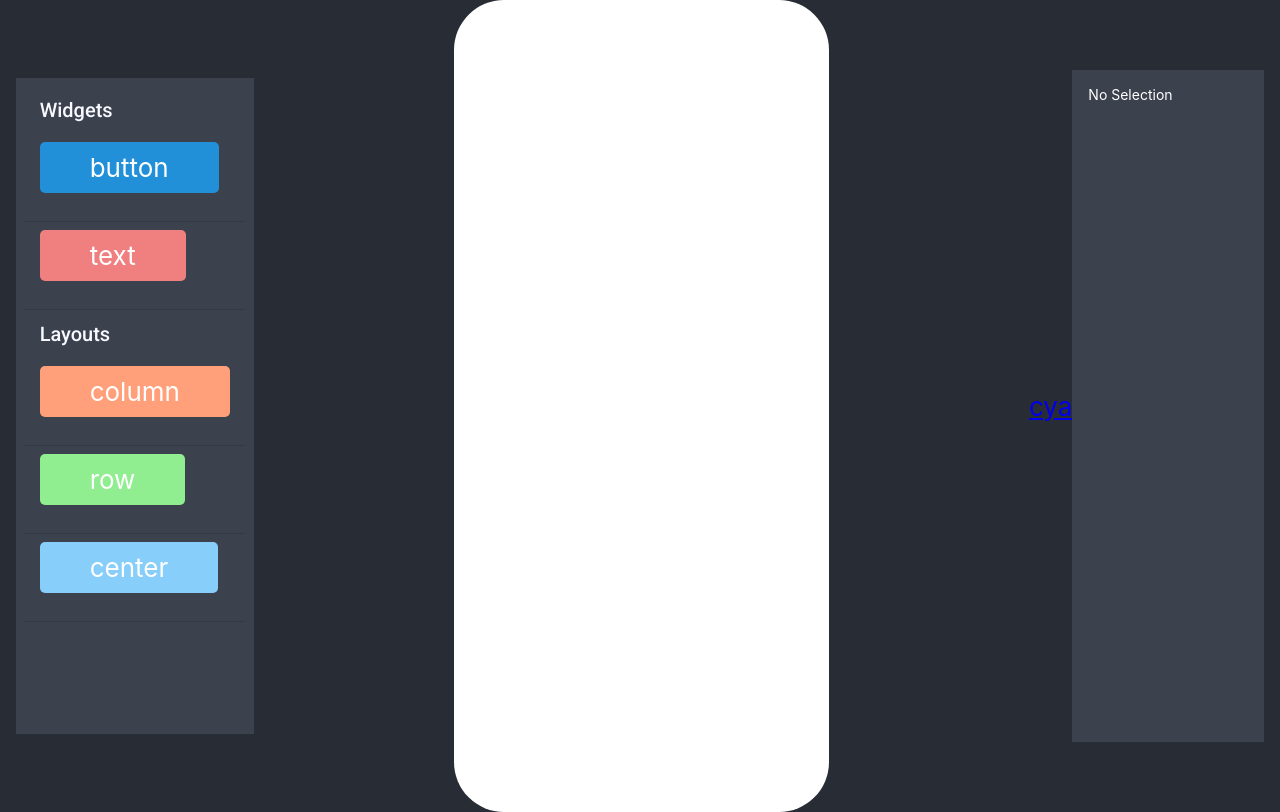
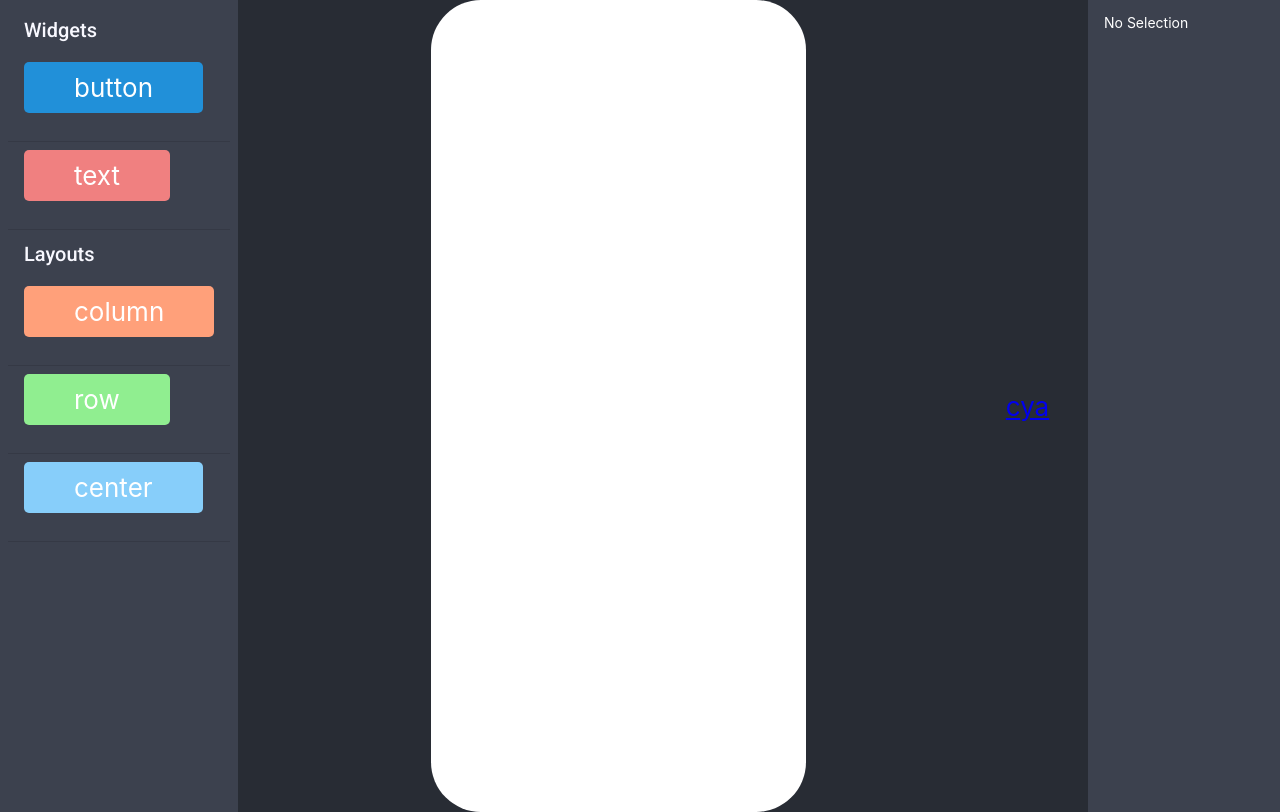
Before and after one commit to ideal-app1/ideal-electron, a React (Create React App) app: page / in a window 1280 px wide. Built offline with nearby package versions, Linux system fonts and the light colour scheme.

Commit message:
Fix position for the library and the widget prop

```diff
--- a/src/Components/Main/Components/Library/Library.css
+++ b/src/Components/Main/Components/Library/Library.css
@@ -1,10 +1,15 @@
 .library {
     background-color: #3c414e;
-    height: 80vh;
+    height: 100%;
     padding: 1vh !important;
+    left: 0;
 }
 
 .MuiListSubheader-root {
     color: ghostwhite !important;
     font-size: 20px !important;
 }
+
+.MuiList-root {
+    position: fixed !important;
+}
--- a/src/Components/Main/Components/WidgetProperties/WidgetProperties.css
+++ b/src/Components/Main/Components/WidgetProperties/WidgetProperties.css
@@ -1,7 +1,8 @@
 .widget-properties {
     background-color: #3c414e;
     font-size: 14px;
-    height: 80vh;
+    height: 98vh;
     width: 20vh;
     padding: 2vh !important;
+    right: 0;
 }
```
